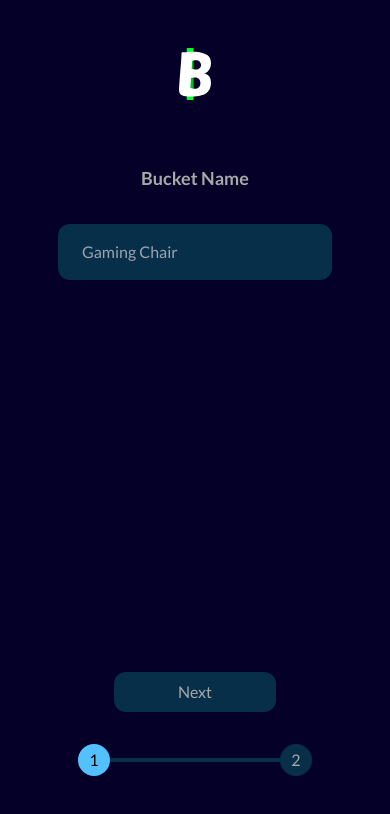
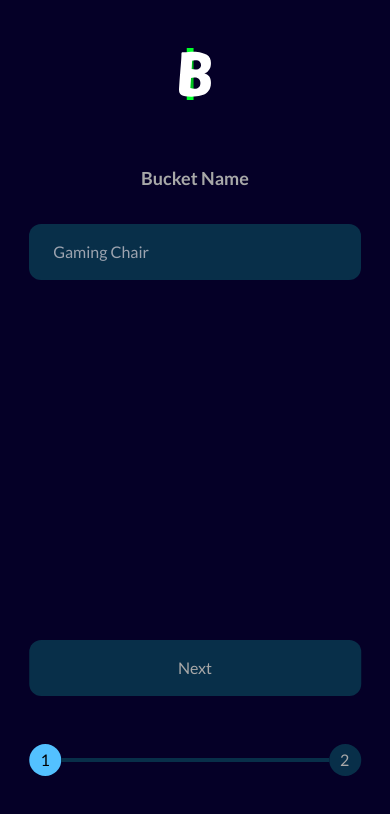
Before and after one commit to AtanasovCode/bucket, a React (Vite) app: page /add-new-bucket in a window 390 px wide. Shown: the top 814 px of the page. Built offline with nearby package versions, Linux system fonts and the light colour scheme.

Commit message:
made bucket name fully responsive & added error handling

```diff
--- a/src/components/BucketName.jsx
+++ b/src/components/BucketName.jsx
@@ -1,21 +1,36 @@
 const BucketName = ({
     name,
     setName,
+    error,
+    setError,
 }) => {
     return (
-        <div className="flex flex-col items-center justify-center text-white">
+        <div className="w-full flex flex-col items-center justify-center text-white">
             <div className="text-lg font-bold mb-8 text-light">
                 Bucket Name
             </div>
-            <div className="w-full mx-6">
+            <div className="flex flex-col items-center justify-center
+                w-[85%] sm:w-[60%] md:w-[45%] lg:w-[30%]
+            ">
                 <input
                     type="text"
                     placeholder="Gaming Chair"
                     value={name}
-                    onChange={(e) => setName(e.currentTarget.value)}
+                    onChange={(e) => {
+                        setName(e.currentTarget.value);
+                        setError(false);
+                    }}
                     maxLength={20}
-                    className="w-full px-6 py-4 bg-inactive rounded-xl outline-none"
+                    className="w-full px-6 py-4 bg-inactive rounded-xl outline-none
+
+                    "
                 />
+                {
+                    error &&
+                    <div className="w-full flex items-center justify-start text-red-400 text-sm mt-2 pl-4">
+                        Input bucket name
+                    </div>
+                }
             </div>
         </div>
     );
--- a/src/components/Multistep.jsx
+++ b/src/components/Multistep.jsx
@@ -15,14 +15,15 @@ const Multistep = ({
         <div className="
         flex flex-col items-center justify-center transition-colors duration-500
         absolute bottom-[8%] left-[50%] translate-x-[-50%]
-        w-[60%] sm:w-[30%] lg:w-[12%]
+        w-[85%] sm:w-[60%] md:w-[45%] lg:w-[30%]
     ">
-            <div className="">
+            <div className="w-full flex items-center justify-center mb-12">
                 <input
                     type="button"
                     value="Next"
                     className={`
-                        px-16 py-2 text-center mb-8 rounded-xl
+                        px-6 py-4 text-center rounded-xl
+                        w-full
                         transition-colors duration-700
                         ${buttonStyle}
                     `}
--- a/src/routes/Add.jsx
+++ b/src/routes/Add.jsx
@@ -20,6 +20,7 @@ const Add = ({
     const changeStep = (step) => {
         name ?
         setCurrentStep(step) : setError(true);
+
     }
 
     //used for the 'Next" button
@@ -31,12 +32,14 @@ const Add = ({
     return (
         <div className="w-full flex flex-col items-center justify-center py-12">
             <Logo />
-            <div>
+            <div className="w-full">
                 {
                     currentStep === 1 ?
                         <BucketName
                             name={name}
                             setName={setName}
+                            error={error}
+                            setError={setError}
                         />
                         :
                         <BucketGoal
```
